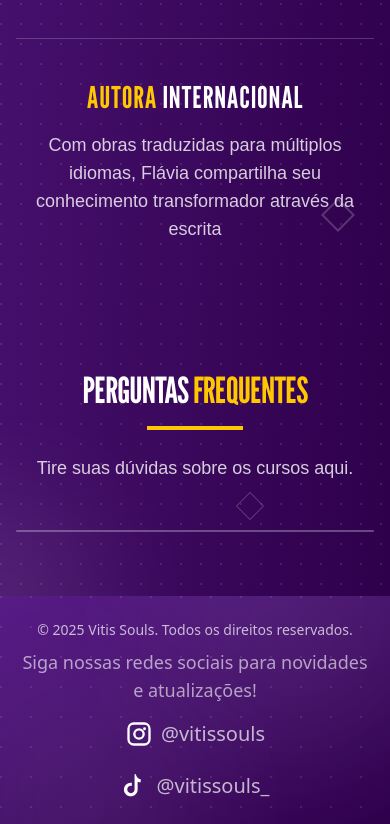
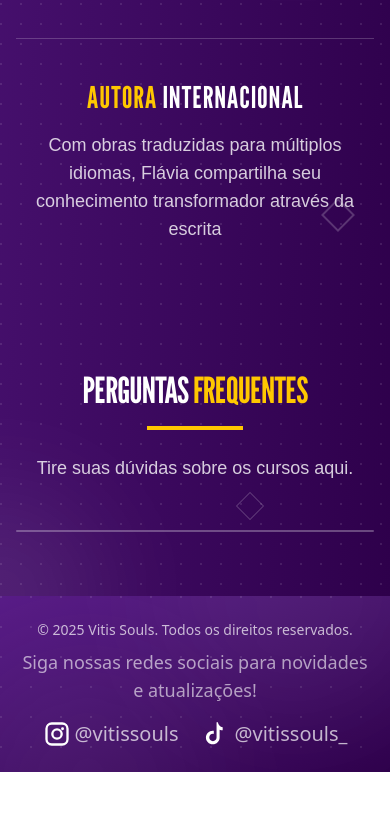
Before and after one commit to Marcelosoaresdev/SiteCursos, a React (Vite) app: page / in a window 390 px wide. Shown: the part 4837-5661 px from the top of the page. After the commit the page ends 5609 px from the top, so only its background shows below. Built offline with nearby package versions, Linux system fonts and the light colour scheme.

Commit message:
style: adjust layout in Footer component for improved alignment and spacing

```diff
--- a/src/components/Footer.jsx
+++ b/src/components/Footer.jsx
@@ -40,14 +40,14 @@ function Footer() {
         </p>
 
         {/* Ícones + nomes lado a lado */}
-        <div className="flex flex-col sm:flex-row items-center gap-6 mt-2">
+        <div className="flex flex-row items-center gap-6 mt-2">
           {/* Instagram */}
           <a
             href="https://www.instagram.com/vitissouls"
             target="_blank"
             rel="noopener noreferrer"
             aria-label="Instagram"
-            className="flex items-center gap-2 hover:scale-105 transition-transform"
+            className="flex items-center gap-1 hover:scale-105 transition-transform"
           >
             <svg
               xmlns="http://www.w3.org/2000/svg"
@@ -66,7 +66,7 @@ function Footer() {
             target="_blank"
             rel="noopener noreferrer"
             aria-label="TikTok"
-            className="flex items-center gap-2 hover:scale-105 transition-transform"
+            className="flex items-center gap-1 hover:scale-105 transition-transform"
           >
             <svg
               xmlns="http://www.w3.org/2000/svg"
```
